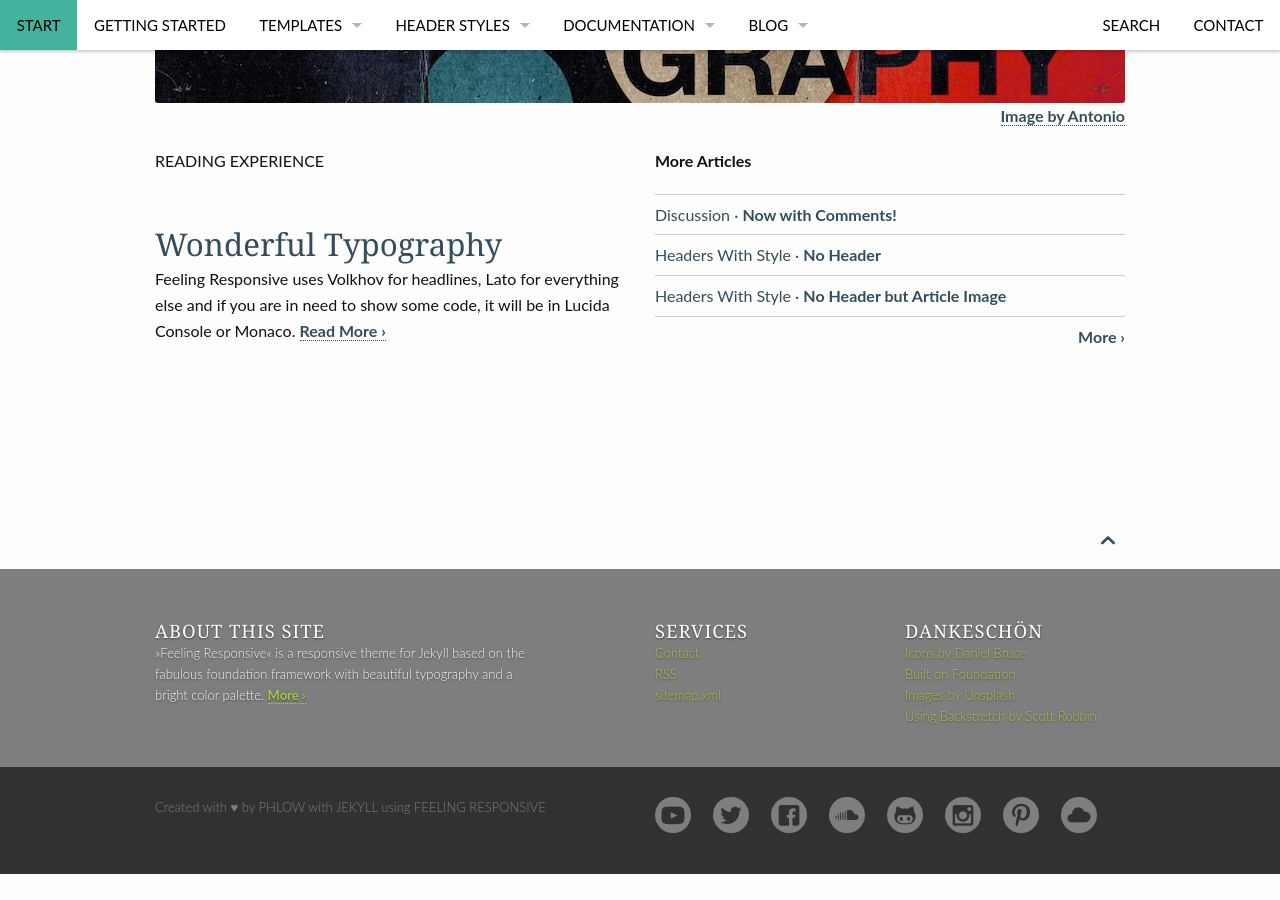
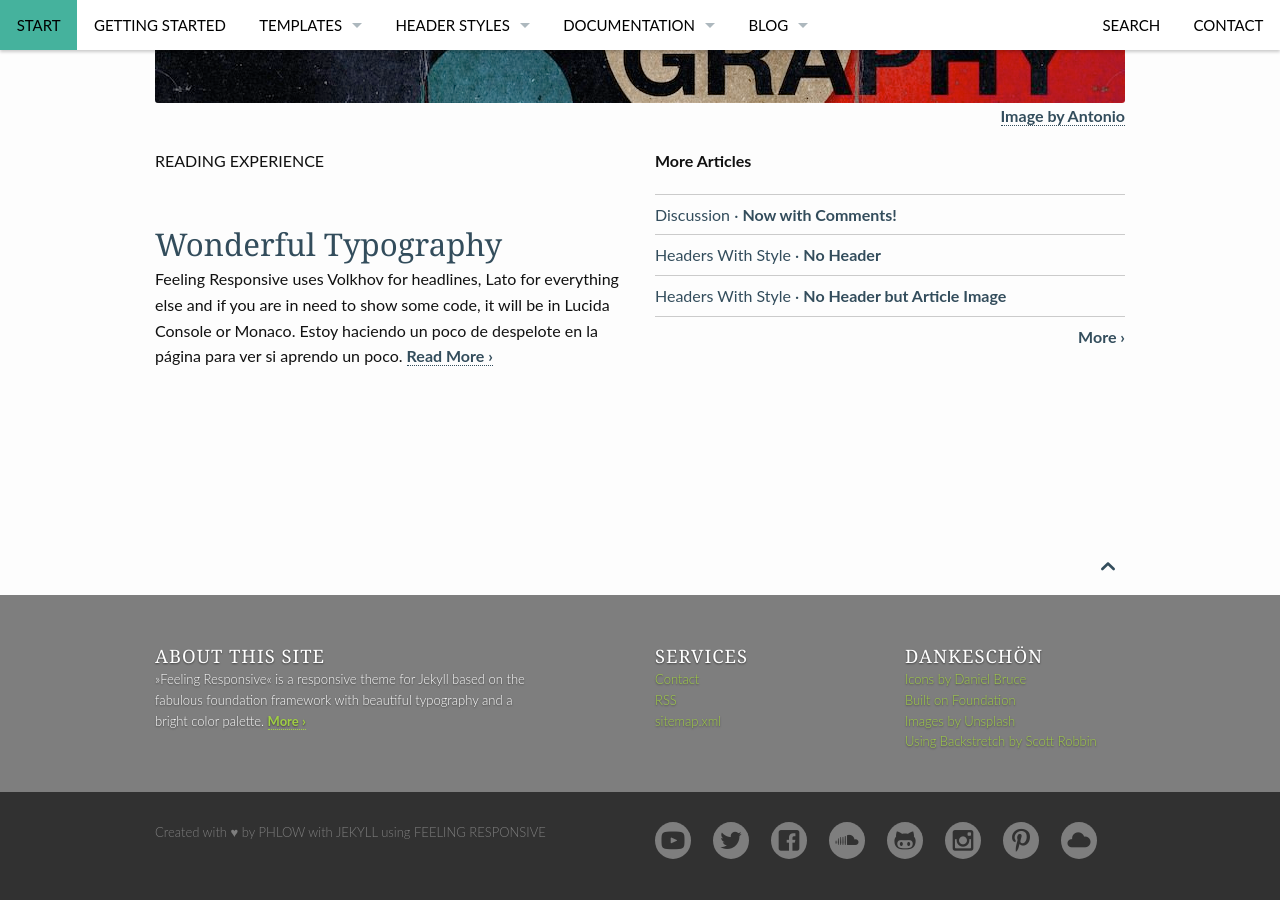
Before and after one commit to dirmcab/dirmcab.github.com, a Jekyll site: the page built from index.md, in a window 1280 px wide and 900 px high, scrolled down 1192 px. Built offline with Jekyll 4.4.1, drawn with Linux system fonts in a browser that asks for light colours; before the commit the page ends 2066 px from its top, so only the background shows below that.

Commit message:
change typography

```diff
--- a/_posts/design/2015-11-16-typography.md
+++ b/_posts/design/2015-11-16-typography.md
@@ -3,7 +3,7 @@ layout: page-fullwidth
 title: "Wonderful Typography"
 subheadline: "Reading Experience"
 meta_teaser: "Feeling Responsive uses Volkhov for headlines, Lato for everything else and if you are in need to show some code, it will be in Lucida Console."
-teaser: "<em>Feeling Responsive</em> uses <a href='https://www.google.com/fonts/specimen/Volkhov'>Volkhov</a> for headlines, <a href='https://www.google.com/fonts/specimen/Lato'>Lato</a> for everything else and if you are in need to show some code, it will be in <a href='http://www.microsoft.com/typography/fonts/family.aspx?FID=18'>Lucida Console</a> or <a href='http://en.wikipedia.org/wiki/Monaco_(typeface)'>Monaco</a>."
+teaser: "<em>Feeling Responsive</em> uses <a href='https://www.google.com/fonts/specimen/Volkhov'>Volkhov</a> for headlines, <a href='https://www.google.com/fonts/specimen/Lato'>Lato</a> for everything else and if you are in need to show some code, it will be in <a href='http://www.microsoft.com/typography/fonts/family.aspx?FID=18'>Lucida Console</a> or <a href='http://en.wikipedia.org/wiki/Monaco_(typeface)'>Monaco</a>. Estoy haciendo un poco de despelote en la página para ver si aprendo un poco."
 header: no
 image:
     thumb:  homepage_typography_thumb.jpg
```
